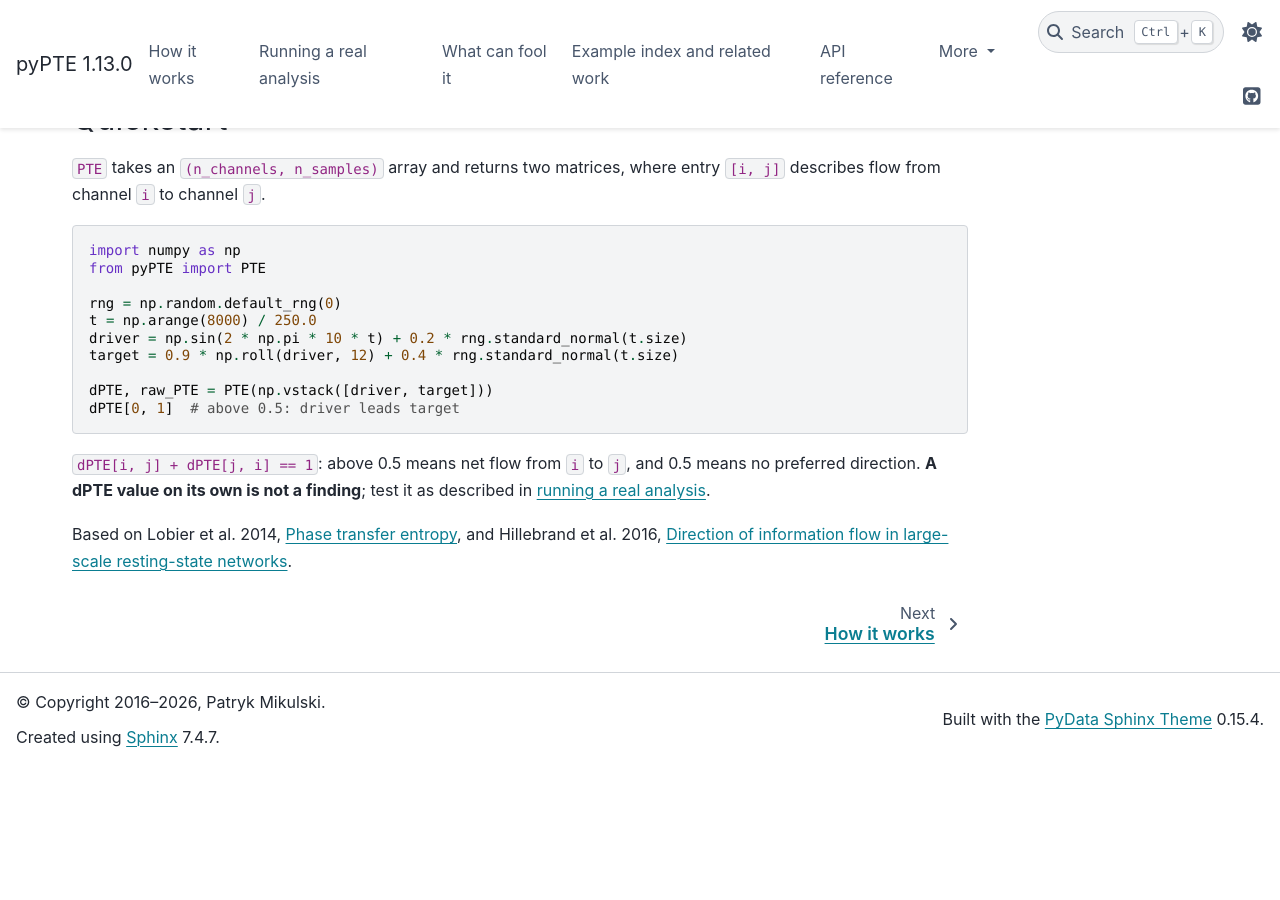
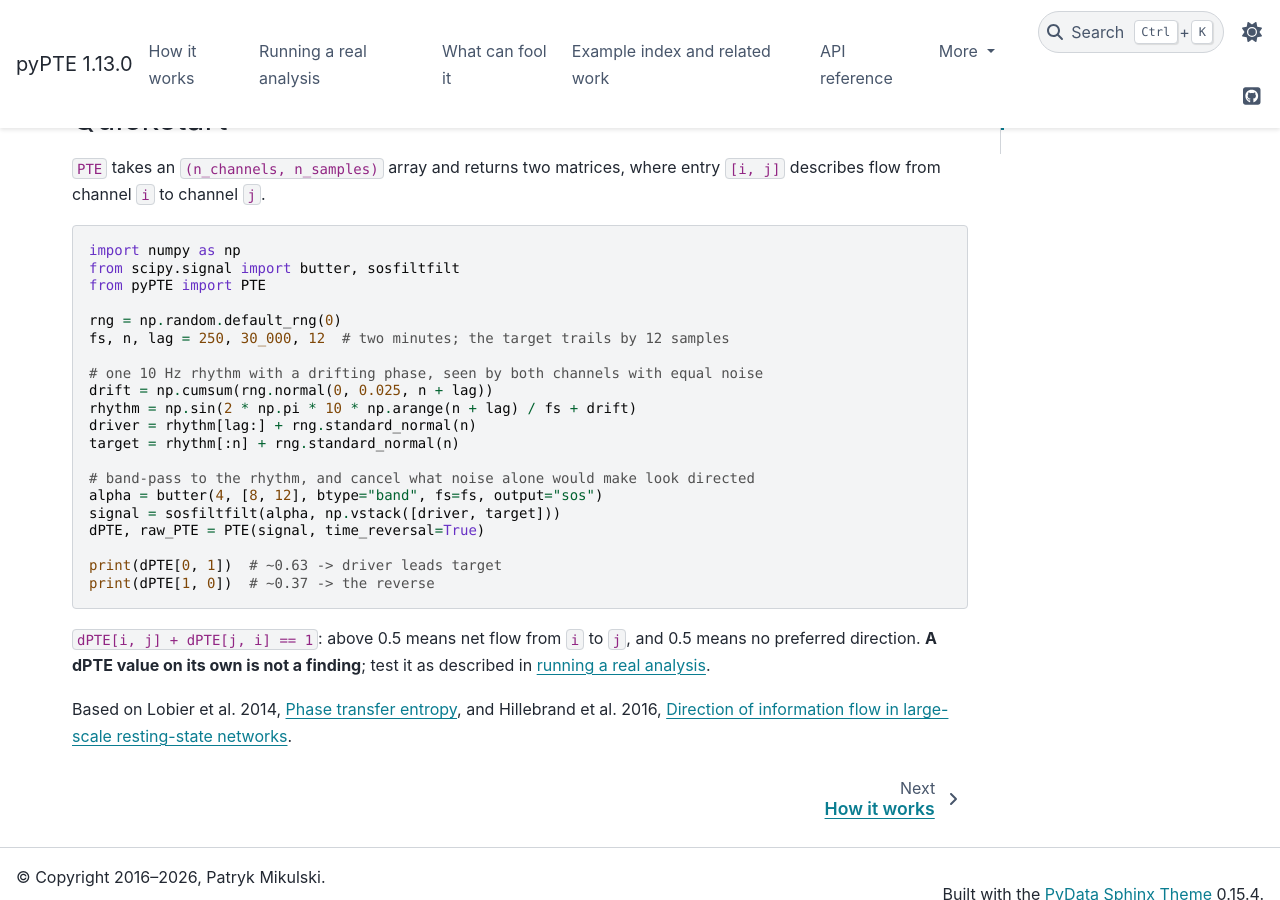
Before and after one commit to patrk/pyPTE, a Sphinx documentation site: the page built from docs/index.md, in a window 1280 px wide and 900 px high, scrolled down 608 px. Built offline with Sphinx 7.4.7 and the PyData theme 0.15.4, drawn with Linux system fonts in a browser that asks for light colours; pages that are not in the unit, such as notebooks, are missing from menus; before the commit the page ends 1374 px from its top, so only the background shows below that.

Commit message:
docs: quickstart that shows the coupling, not the noise gap (#104) (#115)
The old quickstart's dPTE of 0.80 came almost entirely from the target
being noisier than the driver: with no coupling it gave 0.745, and 0.50
once the noise was equal. The new one uses a drifting rhythm, a cut lag,
equal noise, a band-pass and time reversal, and prints 0.63; independent
rhythms give 0.50. A test runs the block from the README and the docs
front page.

Co-authored-by: Patryk Mikulski <7378686+patrk@users.noreply.github.com>

````diff
--- a/docs/index.md
+++ b/docs/index.md
@@ -26,15 +26,25 @@ entry `[i, j]` describes flow from channel `i` to channel `j`.
 
 ```python
 import numpy as np
+from scipy.signal import butter, sosfiltfilt
 from pyPTE import PTE
 
 rng = np.random.default_rng(0)
-t = np.arange(8000) / 250.0
-driver = np.sin(2 * np.pi * 10 * t) + 0.2 * rng.standard_normal(t.size)
-target = 0.9 * np.roll(driver, 12) + 0.4 * rng.standard_normal(t.size)
+fs, n, lag = 250, 30_000, 12  # two minutes; the target trails by 12 samples
 
-dPTE, raw_PTE = PTE(np.vstack([driver, target]))
-dPTE[0, 1]  # above 0.5: driver leads target
+# one 10 Hz rhythm with a drifting phase, seen by both channels with equal noise
+drift = np.cumsum(rng.normal(0, 0.025, n + lag))
+rhythm = np.sin(2 * np.pi * 10 * np.arange(n + lag) / fs + drift)
+driver = rhythm[lag:] + rng.standard_normal(n)
+target = rhythm[:n] + rng.standard_normal(n)
+
+# band-pass to the rhythm, and cancel what noise alone would make look directed
+alpha = butter(4, [8, 12], btype="band", fs=fs, output="sos")
+signal = sosfiltfilt(alpha, np.vstack([driver, target]))
+dPTE, raw_PTE = PTE(signal, time_reversal=True)
+
+print(dPTE[0, 1])  # ~0.63 -> driver leads target
+print(dPTE[1, 0])  # ~0.37 -> the reverse
 ```
 
 `dPTE[i, j] + dPTE[j, i] == 1`: above 0.5 means net flow from `i` to `j`, and
````
Also changed, not shown: README.md (+21 -9 lines), 1 other file.
